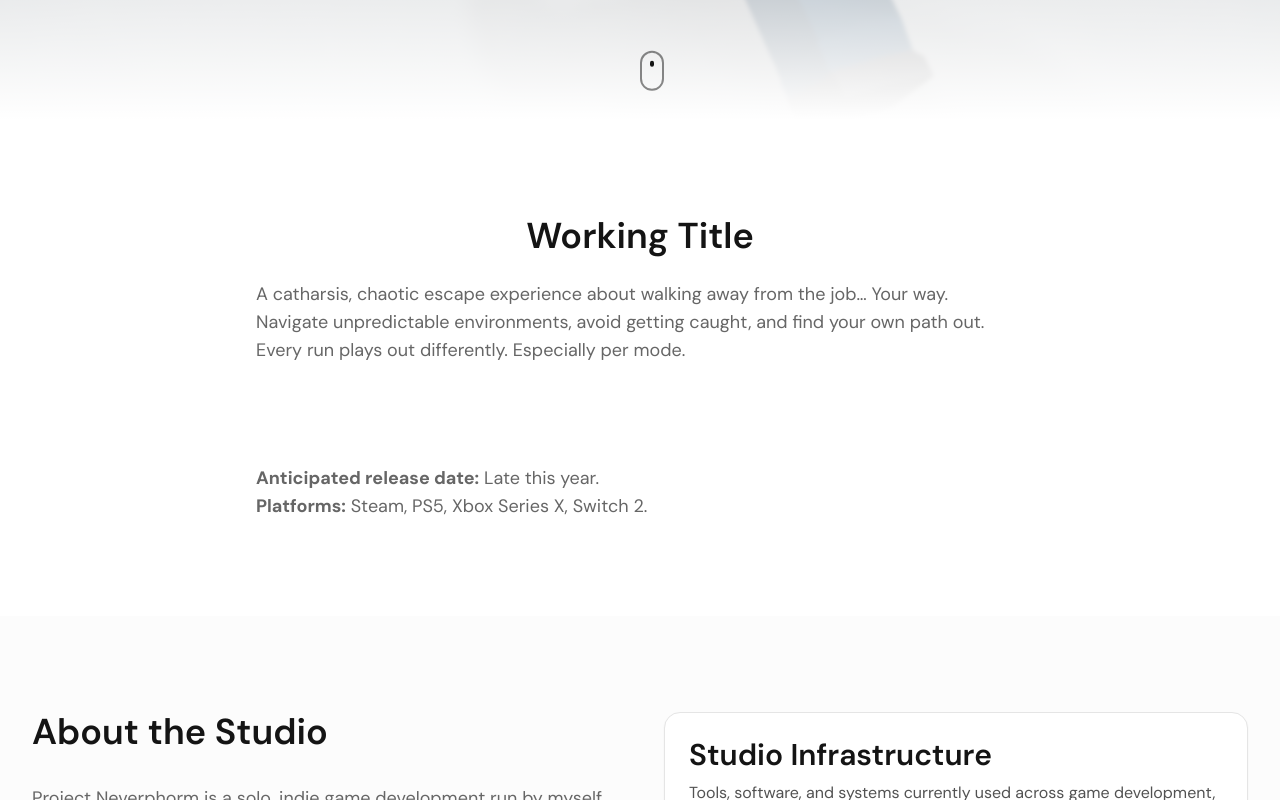
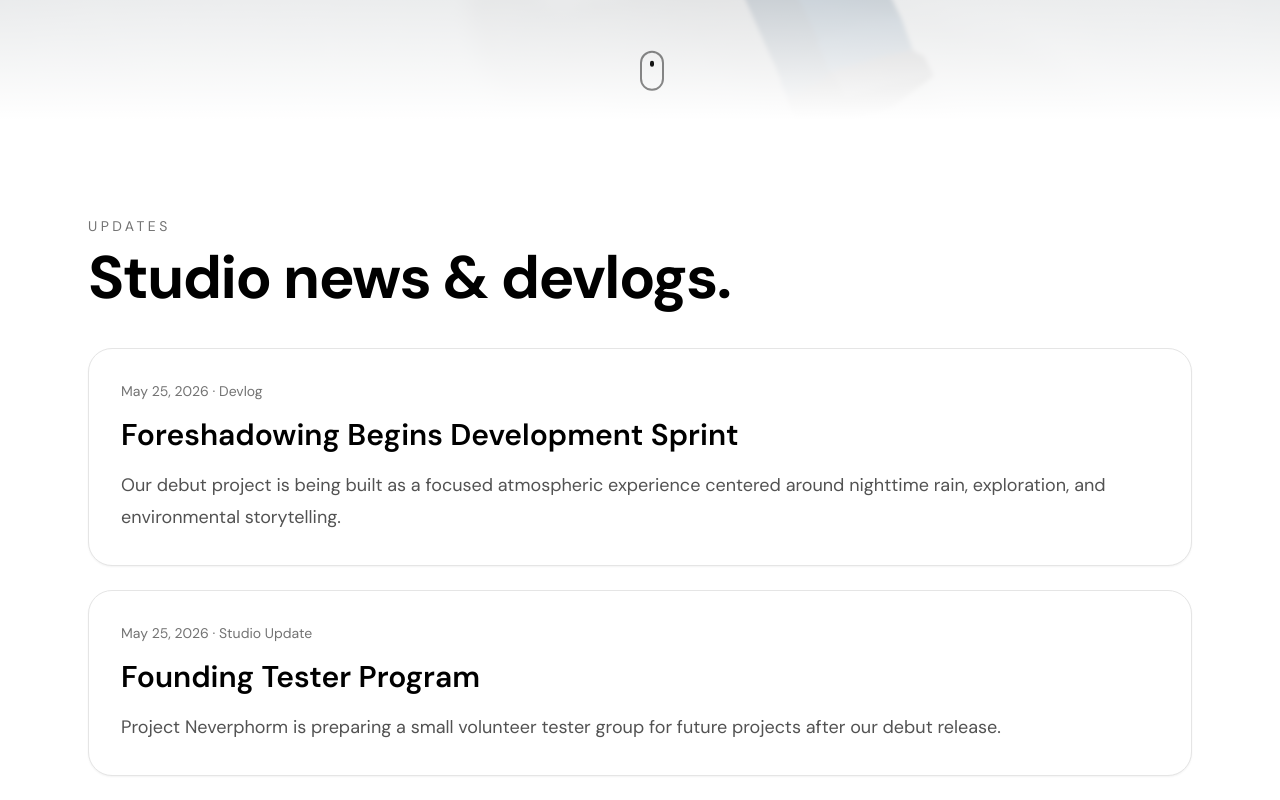
Before and after one commit to Minxci/neverphorm-site, a React (Vite) app in the folder apps/web/: page / in a window 1280 px wide. Shown: the part 680-1480 px from the top of the page. Built offline with nearby package versions, Linux system fonts and the light colour scheme; the HTML template or start-up script is replaced by a standard one; what pocketbase would draw is missing.

Commit message:
news and updates section

```diff
--- a/apps/web/src/pages/HomePage.jsx
+++ b/apps/web/src/pages/HomePage.jsx
@@ -101,36 +101,61 @@ const HomePage = () => {
           </motion.div>
         </section>
 
-        {/* Game Section - No 2 Weeks */}
-        <section id="game" className="py-24 bg-card/30">
-          <div className="max-w-7xl mx-auto px-4 sm:px-6 lg:px-8">
-            <motion.div className="max-w-3xl mx-auto" initial="initial" whileInView="animate" viewport={{
-            once: true,
-            margin: "-100px"
-          }} variants={fadeInUp}>
-              {/* Text Content */}
-              <div>
-                <h2 className="text-3xl md:text-4xl font-semibold mb-6 leading-snug text-center">
-                  Working Title
-                </h2>
-                <div className="space-y-4 text-base md:text-lg leading-relaxed text-muted-foreground">
-                  <p>
-                    A catharsis, chaotic escape experience about walking away from the job… Your way. Navigate unpredictable environments, avoid getting caught,
-                    and find your own path out.
-                    <br />
-                    Every run plays out differently. Especially per mode.
-                  </p> <br /><br /><br />
-                  <p>
-                    <strong>Anticipated release date:</strong> Late this year. <br />
-                    <strong>Platforms:</strong> Steam, PS5, Xbox Series X, Switch 2.
-                  </p>
-                </div>
-              </div>
-            </motion.div>
+
+        {/* News + Updates section */}
+
+
+        <section className="max-w-6xl mx-auto px-6 py-24">
+          <div className="flex items-end justify-between mb-10">
+            <div>
+              <p className="text-sm tracking-[0.25em] uppercase text-neutral-500 mb-3">
+                Updates
+              </p>
+
+              <h2 className="text-5xl md:text-6xl font-bold tracking-tight text-black">
+                Studio news & devlogs.
+              </h2>
+            </div>
+          </div>
+
+          <div className="space-y-6">
+            <div className="bg-white border border-neutral-200 rounded-3xl p-8 shadow-sm">
+              <p className="text-sm text-neutral-500 mb-4">
+                May 25, 2026 · Devlog
+              </p>
+
+              <h3 className="text-3xl font-semibold text-black mb-4">
+                Foreshadowing Begins Development Sprint
+              </h3>
+
+              <p className="text-neutral-600 text-lg leading-8">
+                Our debut project is being built as a focused atmospheric
+                experience centered around nighttime rain, exploration,
+                and environmental storytelling.
+              </p>
+            </div>
+
+            <div className="bg-white border border-neutral-200 rounded-3xl p-8 shadow-sm">
+              <p className="text-sm text-neutral-500 mb-4">
+                May 25, 2026 · Studio Update
+              </p>
+
+              <h3 className="text-3xl font-semibold text-black mb-4">
+                Founding Tester Program
+              </h3>
+
+              <p className="text-neutral-600 text-lg leading-8">
+                Project Neverphorm is preparing a small volunteer tester
+                group for future projects after our debut release.
+              </p>
+            </div>
           </div>
         </section>
 
+
         {/* About Section */}
+
+
         <section className="py-24 bg-muted/30">
           <div className="max-w-7xl mx-auto px-4 sm:px-6 lg:px-8 grid grid-cols-1 lg:grid-cols-2 gap-12 items-start">
             <motion.div initial="initial" whileInView="animate" viewport={{
@@ -169,7 +194,9 @@ const HomePage = () => {
               </div>
             </motion.div>
 
+
             {/* Studio Ecosystem Section */}
+
 
             <motion.aside
               initial="initial"
@@ -211,7 +238,10 @@ const HomePage = () => {
           </div>
         </section>
 
+
         {/* Team Section */}
+
+
         {/*<section className="py-24 bg-background">
           <div className="max-w-7xl mx-auto px-4 sm:px-6 lg:px-8">
             <h2 className="text-3xl md:text-4xl font-semibold mb-12 leading-snug text-center">
@@ -244,7 +274,11 @@ const HomePage = () => {
           </div>
         </section>*/}
 
+
+
         {/* Contact Section */}
+
+
 
         <div id="contactus">
           <ContactSection />
```
